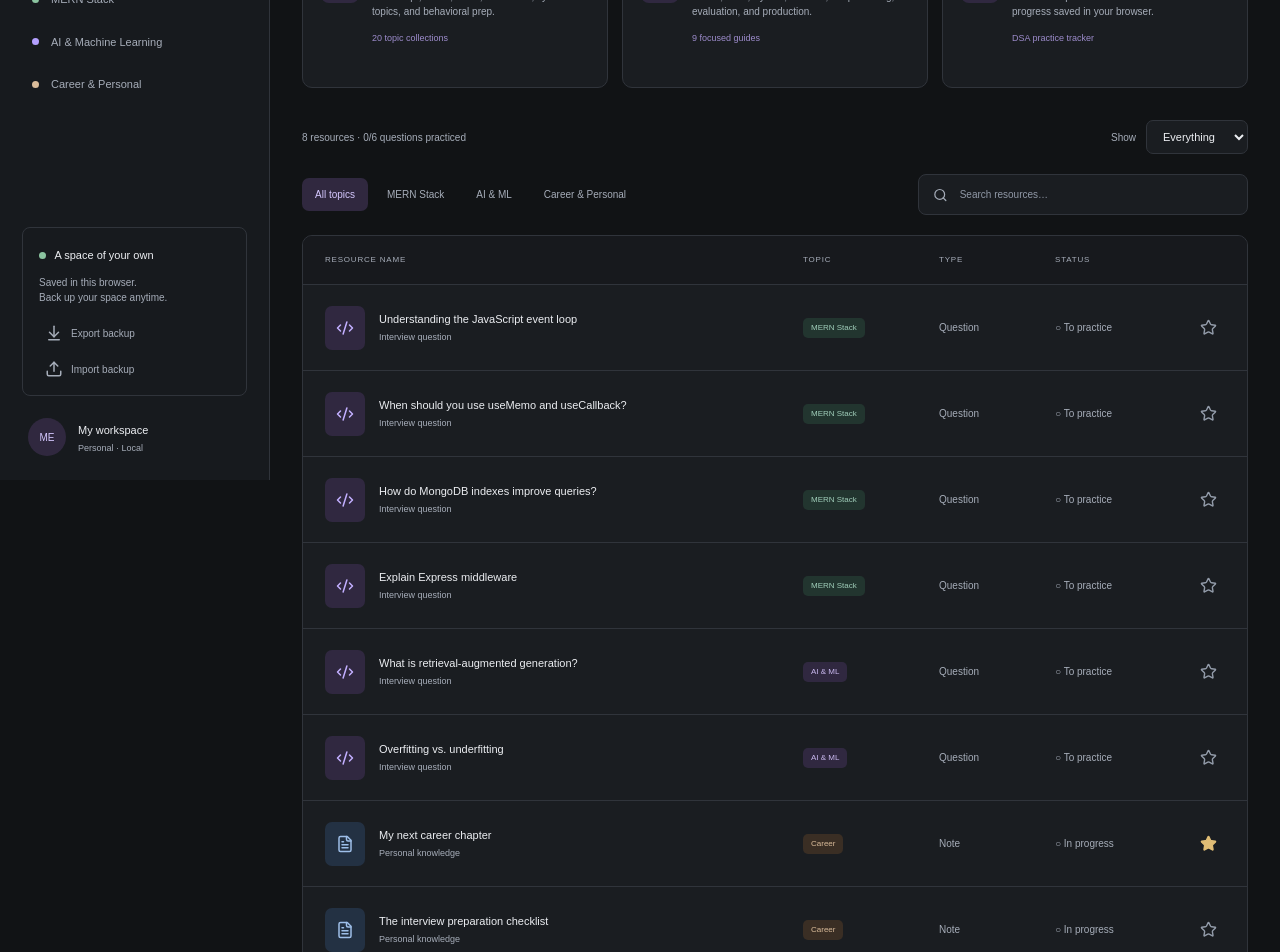
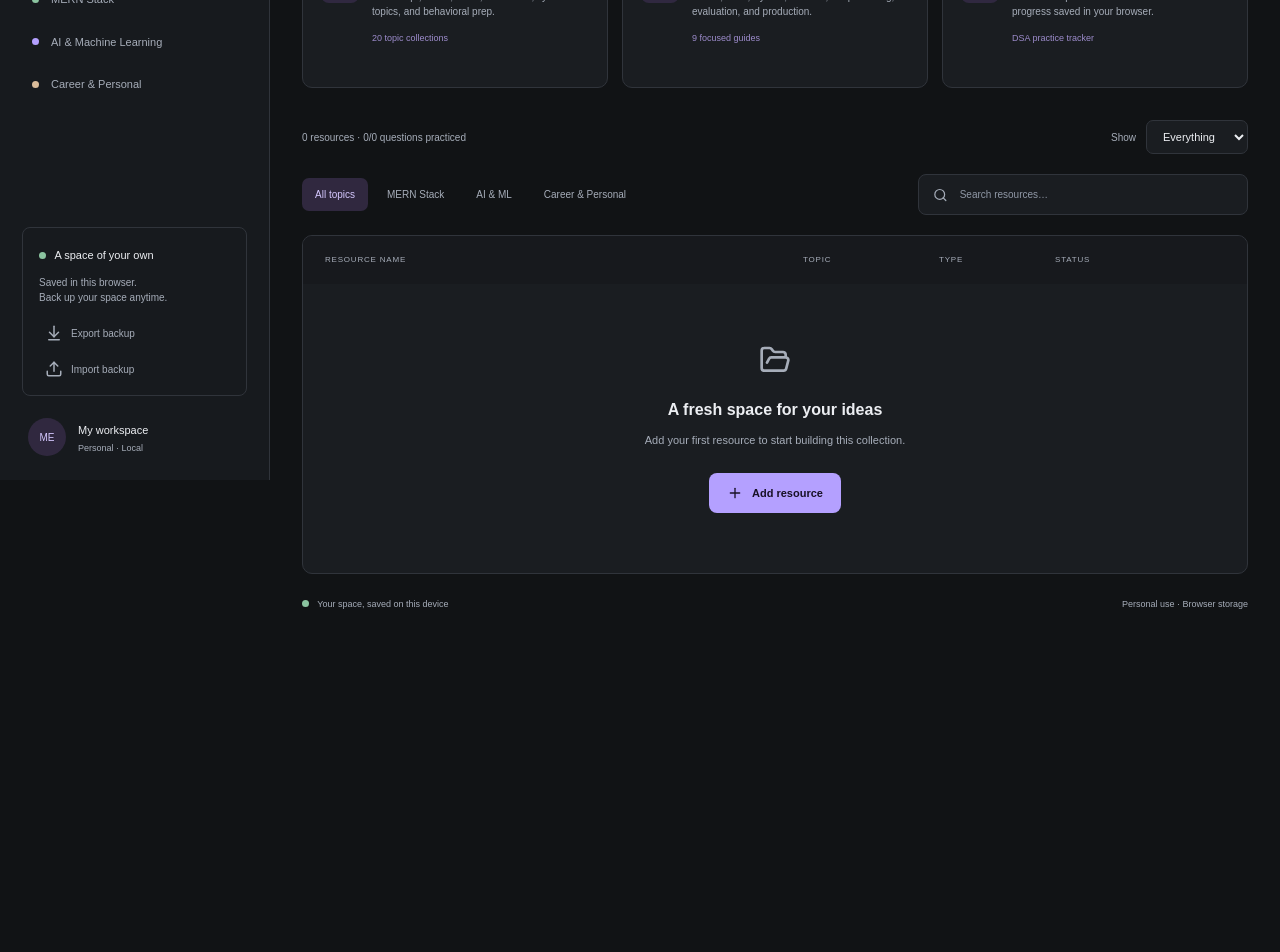
Before and after one commit to rishavkumarnit/career-space, a Next.js app: page / in a window 1280 px wide. Shown: the part 320-1272 px from the top of the page. After the commit the page ends 956 px from the top, so only its background shows below. Built offline with nearby package versions, Linux system fonts and the light colour scheme.

Commit message:
Update Site source

```diff
--- a/app/page.tsx
+++ b/app/page.tsx
@@ -5,16 +5,8 @@ import { ArrowDownToLine, BrainCircuit, Check, Code2, ExternalLink, FileText, Fo
 
 type Item = { id: string; title: string; category: string; kind: 'Question' | 'Note' | 'Document'; content: string; done: boolean; starred: boolean; date: string; file?: string; fileName?: string };
 const categories = ['MERN Stack', 'AI & Machine Learning', 'Career & Personal'];
-const seed: Item[] = [
-  ['Understanding the JavaScript event loop', 'MERN Stack', 'Question', 'How do the call stack, microtask queue, and task queue work together?\n\nJavaScript runs synchronous code on the call stack. Once the stack is empty, queued microtasks (such as Promise callbacks) run before the next task (such as a timer callback). Long synchronous work can still block the main thread.'],
-  ['When should you use useMemo and useCallback?', 'MERN Stack', 'Question', 'useMemo caches a computed value; useCallback caches a function reference between renders while dependencies remain unchanged. Use them when profiling shows an expensive calculation or when stable references help memoized children. They are performance tools, not correctness guarantees.'],
-  ['How do MongoDB indexes improve queries?', 'MERN Stack', 'Question', 'Indexes let MongoDB locate matching records without scanning every document. Compound index field order matters. Indexes consume storage and add write overhead; inspect query plans with explain before adding them.'],
-  ['Explain Express middleware', 'MERN Stack', 'Question', 'Middleware receives req, res, and next. It can inspect or modify the request, send a response, or pass control onward. Order matters. Error-handling middleware has four arguments: err, req, res, next.'],
-  ['What is retrieval-augmented generation?', 'AI & Machine Learning', 'Question', 'RAG retrieves relevant information from an external collection and supplies it as context to a generative model. A typical pipeline chunks documents, embeds and indexes them, retrieves relevant chunks, and generates an answer. Evaluate retrieval quality and groundedness separately.'],
-  ['Overfitting vs. underfitting', 'AI & Machine Learning', 'Question', 'Overfitting means a model fits training patterns, including noise, but generalizes poorly. Underfitting means it fails to capture useful patterns even in training. Use held-out validation, suitable model capacity, regularization, and representative data to diagnose and improve performance.'],
-  ['My next career chapter', 'Career & Personal', 'Note', 'Use this space to clarify your next step.\n\n• Roles I want to explore\n• Projects I am proud of\n• Skills I want to develop\n• What matters to me in my next team'],
-  ['The interview preparation checklist', 'Career & Personal', 'Note', 'Before an interview:\n\n1. Review the role and company.\n2. Prepare two project walkthroughs.\n3. Practice technical questions aloud.\n4. Write down three questions for the interviewer.\n5. Check your resume and portfolio links.'],
-].map((r, i) => ({id: `starter-${i}`, title: r[0], category: r[1], kind: r[2] as Item['kind'], content: r[3], done: false, starred: i === 6, date: '2026-10-12'}));
+const seed: Item[] = [];
+const isStarterItem = (item: Item) => /^starter-\d+$/.test(item.id);
 const blank = (): Item => ({ id: crypto.randomUUID(), title: '', category: categories[0], kind: 'Note', content: '', done: false, starred: false, date: new Date().toISOString().slice(0,10) });
 const studySpaces = [
   { title: 'MERN Interview Questions', description: 'JavaScript, React, Node, databases, system topics, and behavioral prep.', href: '/spaces/mern/index.html', icon: Code2, meta: '20 topic collections' },
@@ -23,13 +15,13 @@ const studySpaces = [
 ];
 export default function Home() {
   const [items,setItems] = useState<Item[]>(seed); const [ready,setReady] = useState(false); const [page,setPage] = useState('Overview'); const [query,setQuery] = useState(''); const [category,setCategory] = useState('All topics'); const [editing,setEditing] = useState<Item|null>(null); const [notice,setNotice] = useState(''); const [storageFailed,setStorageFailed] = useState(false); const importRef = useRef<HTMLInputElement>(null);
-  useEffect(()=>{try {const saved=localStorage.getItem('career-space-v1'); if(saved) { const parsed=JSON.parse(saved); if(!validItems(parsed)) throw Error(); setItems(parsed); }} catch {setNotice('Saved data could not be loaded. Import a backup to restore it.');setStorageFailed(true);} setReady(true);},[]);
+  useEffect(()=>{try {const saved=localStorage.getItem('career-space-v1'); if(saved) { const parsed=JSON.parse(saved); if(!validItems(parsed)) throw Error(); setItems(parsed.filter(item=>!isStarterItem(item))); }} catch {setNotice('Saved data could not be loaded. Import a backup to restore it.');setStorageFailed(true);} setReady(true);},[]);
   useEffect(()=>{if(ready&&!storageFailed) try{localStorage.setItem('career-space-v1',JSON.stringify(items));}catch{setNotice('Browser storage is full or unavailable. Export a backup to preserve your changes.');}},[items,ready,storageFailed]);
   const patch=(id:string, values:Partial<Item>)=>setItems(a=>a.map(i=>i.id===id?{...i,...values}:i));
   const questions=items.filter(i=>i.kind==='Question'); const completed=questions.filter(i=>i.done).length;
   const filtered=items.filter(i=>(page!=='Interview prep'||i.kind==='Question')&&(page!=='My notes'||i.kind==='Note')&&(page!=='Documents'||i.kind==='Document')&&(page!=='Saved items'||i.starred)&&(category==='All topics'||i.category===category)&&`${i.title} ${i.content} ${i.category}`.toLowerCase().includes(query.toLowerCase()));
   function exportData(){const url=URL.createObjectURL(new Blob([JSON.stringify(items,null,2)],{type:'application/json'})); const a=document.createElement('a');a.href=url;a.download='career-space-backup.json';a.click();setTimeout(()=>URL.revokeObjectURL(url),1000);}
-  async function importData(file?:File){if(!file)return;try{const data=JSON.parse(await file.text());if(!validItems(data))throw Error();setItems(old=>[...old.filter(i=>!data.some((d:Item)=>d.id===i.id)),...data]);setStorageFailed(false);setNotice('Backup imported. Matching items were updated.');}catch{setNotice('This backup is not valid. Choose a Career Space JSON export.');} if(importRef.current)importRef.current.value='';}
+  async function importData(file?:File){if(!file)return;try{const data=JSON.parse(await file.text());if(!validItems(data))throw Error();const personalItems=data.filter(item=>!isStarterItem(item));setItems(old=>[...old.filter(i=>!personalItems.some((d:Item)=>d.id===i.id)),...personalItems]);setStorageFailed(false);setNotice('Backup imported. Matching items were updated.');}catch{setNotice('This backup is not valid. Choose a Career Space JSON export.');} if(importRef.current)importRef.current.value='';}
   async function attach(file?:File){if(!file)return;if(file.size>2*1024*1024){setNotice('Please choose a file under 2 MB for this browser-based version.');return;}if(!/\.(pdf|docx?|txt|md)$/i.test(file.name)){setNotice('Choose a PDF, Word, text, or Markdown file.');return;}const reader=new FileReader();reader.onerror=()=>setNotice('Could not read this file. Please try again.');reader.onload=()=>setEditing(e=>e?{...e,file:reader.result as string,fileName:file.name,kind:'Document',title:e.title||file.name}:e);reader.readAsDataURL(file);}
   function openSection(name:string, topic='All topics'){setPage(name);setCategory(topic);setQuery('');}
   return <div className="shell">
```
